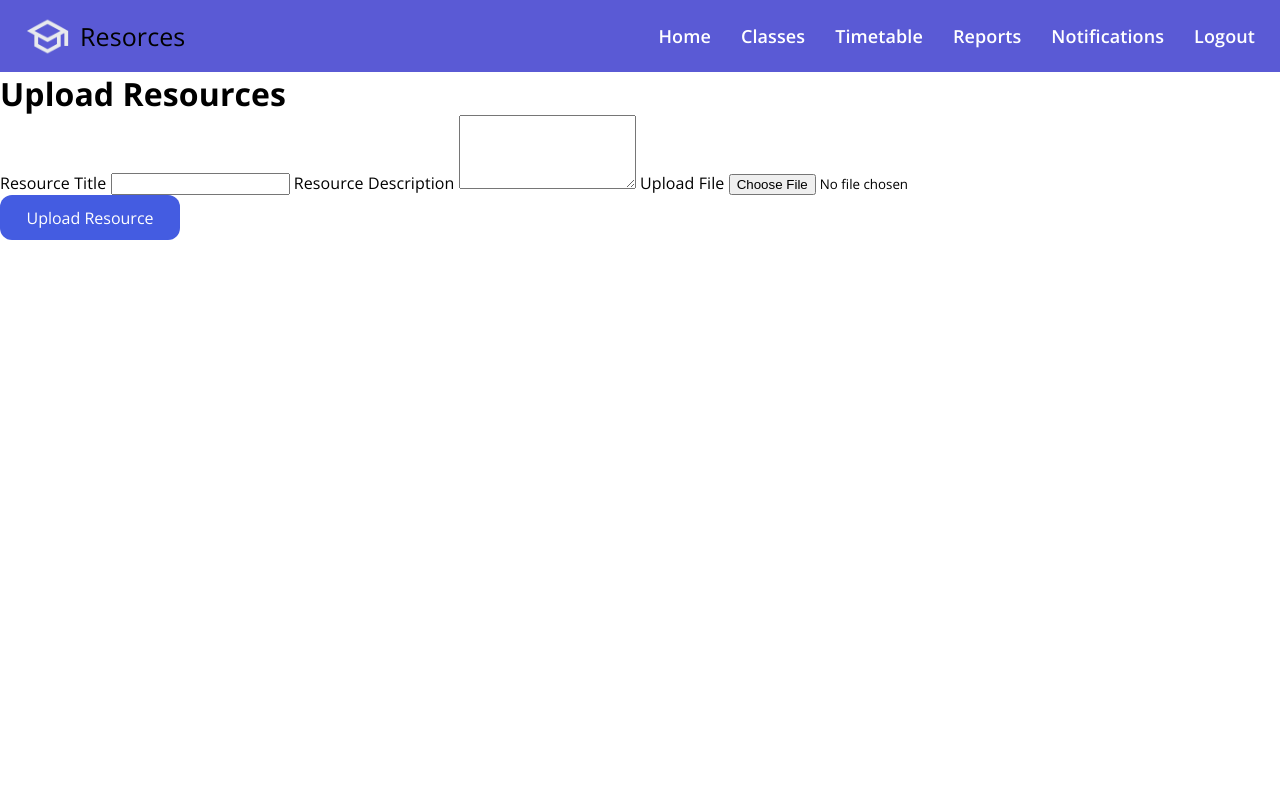
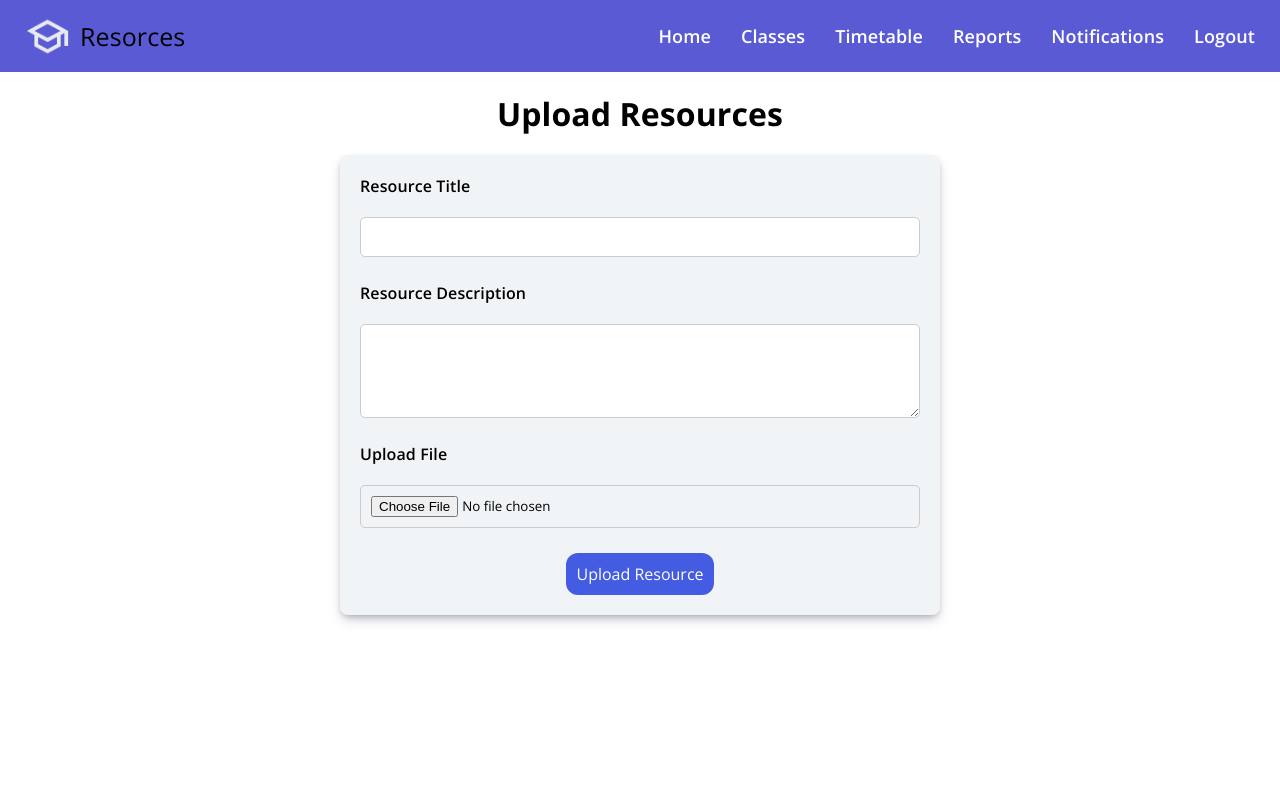
Before and after one commit to AkhilAyyappan/InsightAi, a Flask app: page /upload_resources in a window 1280 px wide. Run offline with Flask 3, Linux system fonts and the light colour scheme.

Commit message:
added style

```diff
--- a/static/upload-resources.css
+++ b/static/upload-resources.css
@@ -53,60 +53,56 @@ a {
 }
 
 .container {
-    height: 91vh;
     width: 100%;
+    padding: 20px;
 }
 
-.row1 {
-    height: 20%;
-    font-size: 21px;
+.header {
+    text-align: center;
+    margin-bottom: 20px;
+}
+
+.content {
+    display: flex;
+    justify-content: center;
+    flex-wrap: wrap;
+}
+
+.upload-form {
+    background-color: #F0F4F7;
+    padding: 20px;
+    border-radius: 0.5rem;
+    box-shadow: rgba(50, 50, 93, 0.25) 0px 6px 12px -2px, rgba(0, 0, 0, 0.3) 0px 3px 7px -3px;
+    width: 100%;
+    max-width: 600px;
     display: flex;
     flex-direction: column;
-    justify-content: center;
-    align-items: center;
-    background-color: #F0F4F7;
-    text-align: center;
+    gap: 15px;
 }
 
-.row2 {
-    height: 80%;
-    display: flex;
-    justify-content: space-around;
-    align-items: center;
-    background-color: #dee5ea;
+.upload-form label {
+    font-weight: 600;
+    margin-bottom: 5px;
+}
+
+.upload-form input[type="text"],
+.upload-form textarea,
+.upload-form input[type="file"] {
     width: 100%;
+    padding: 10px;
+    border: 1px solid #ccc;
+    border-radius: 5px;
+    margin-bottom: 10px;
 }
-.cards {
-    width: 300px;
-    height: 200px;
-    background-color: #F0F4F7;
+
+.button-container {
     display: flex;
     justify-content: center;
-    align-items: center;
-    border-radius: 0.5rem;
-    box-shadow: rgba(50, 50, 93, 0.25) 0px 6px 12px -2px, rgba(0, 0, 0, 0.3) 0px 3px 7px -3px;
-    padding: 20px;
-    transition: transform 0.2s ease;
+    gap: 10px;
 }
 
-.cards:hover {
-    transform: scale(1.05);
-}
-
-.nav-btn {
-    width: 100%;
-    height: 100%;
-    background-color: rgb(90, 90, 213);
-    color: white;
-    border: none;
-    font-size: 24px;
-    cursor: pointer;
-    border-radius: 0.5rem;
-}
-
-button {
-    width: 180px;
-    height: 45px;
+.upload-btn {
+    padding: 10px;
     font-size: 16px;
     border-radius: 12px;
     border: none;
@@ -114,12 +110,15 @@ button {
     color: white;
     transition: all 0.2s ease;
 }
-button:hover {
+
+.upload-btn:hover {
     background-color: #354ab2;
 }
-button:active {
+
+.upload-btn:active {
     scale: 1.05;
 }
+
 .logout-btn {
     background: #fff;
     color: #445ce1;
@@ -129,6 +128,7 @@ button:active {
     cursor: pointer;
     transition: background 0.3s, color 0.3s;
 }
+
 .logout-btn:hover {
     background: #445ce1;
     color: #fff;
```
